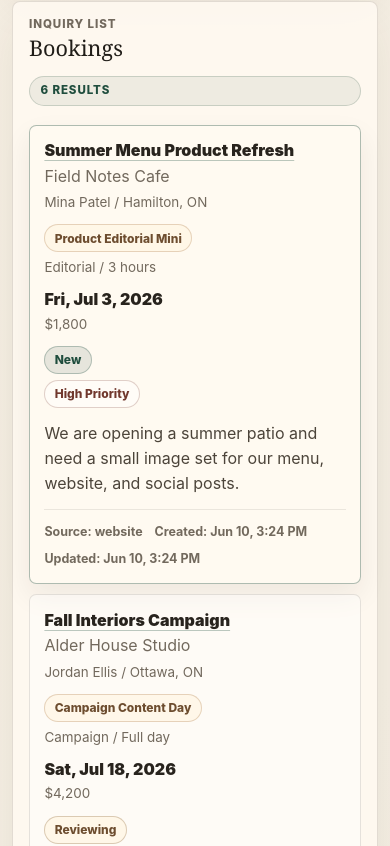
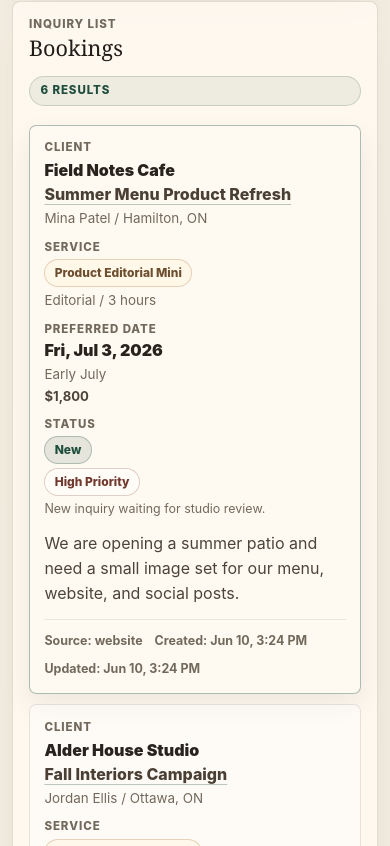
Before and after one commit to VIRTUE-CREATION-AND-DEVELOPMENT-INC/atelier-bookings, a Next.js app: page /Admin/bookings in a window 390 px wide. Shown: the part 1618-2464 px from the top of the page. Built offline with nearby package versions, Linux system fonts and the light colour scheme.

Commit message:
Virtue Engine - Workplan Step 2 - Improve Inbox Scanability - 2026-06-12

```diff
--- a/app/Admin/admin.module.css
+++ b/app/Admin/admin.module.css
@@ -544,6 +544,7 @@
 .inboxHeroStats span,
 .searchField span,
 .bookingTableHead,
+.cellLabel,
 .detailMetaGrid span {
   font-size: 0.72rem;
   font-weight: 800;
@@ -698,7 +699,7 @@
 .bookingTableHead,
 .bookingRow {
   display: grid;
-  grid-template-columns: minmax(13rem, 1.3fr) minmax(11rem, 0.9fr) minmax(9rem, 0.7fr) minmax(9rem, 0.7fr);
+  grid-template-columns: minmax(13rem, 1.35fr) minmax(11rem, 0.9fr) minmax(9.5rem, 0.72fr) minmax(10rem, 0.78fr);
   gap: 0.85rem;
   align-items: start;
 }
@@ -731,12 +732,23 @@
 .bookingStatusCell {
   min-width: 0;
   display: grid;
-  gap: 0.35rem;
+  gap: 0.32rem;
+}
+
+.cellLabel {
+  display: none;
+}
+
+.bookingClientName {
+  overflow-wrap: anywhere;
+  color: #28231d;
+  font-weight: 900;
+  line-height: 1.25;
 }
 
 .bookingMain a {
-  color: #28231d;
-  font-weight: 900;
+  color: #4a3f34;
+  font-weight: 800;
   line-height: 1.25;
   text-decoration: underline;
   text-decoration-color: rgba(31, 77, 61, 0.3);
@@ -744,6 +756,7 @@
 }
 
 .bookingMain span,
+.bookingStatusCell small,
 .bookingMain small,
 .labelStack small,
 .valueStack small {
@@ -774,6 +787,12 @@
   color: #28231d;
   font-weight: 900;
   line-height: 1.2;
+}
+
+.valueStack strong {
+  color: #4c443a;
+  font-size: 0.82rem;
+  line-height: 1.25;
 }
 
 .statusBadge {
@@ -838,6 +857,11 @@
 .priorityLow {
   border-color: rgba(52, 87, 73, 0.18);
   color: #1f4d3d;
+}
+
+.bookingStatusCell small {
+  color: #72695d;
+  font-size: 0.78rem;
 }
 
 .bookingMessage,
@@ -1366,6 +1390,18 @@
     grid-template-columns: 1fr;
   }
 
+  .cellLabel {
+    display: block;
+    color: #72695d;
+  }
+
+  .bookingMain,
+  .labelStack,
+  .valueStack,
+  .bookingStatusCell {
+    gap: 0.28rem;
+  }
+
   .bookingStatusCell {
     align-items: start;
   }
--- a/app/Admin/bookings/page.jsx
+++ b/app/Admin/bookings/page.jsx
@@ -239,6 +239,8 @@ export default async function BookingInboxPage({ searchParams }) {
                     key={booking.id}
                   >
                     <div className={styles.bookingMain}>
+                      <span className={styles.cellLabel}>Client</span>
+                      <strong className={styles.bookingClientName}>{booking.client.company}</strong>
                       <Link
                         href={getInboxHref({
                           query: content.query,
@@ -248,13 +250,13 @@ export default async function BookingInboxPage({ searchParams }) {
                       >
                         {booking.projectName}
                       </Link>
-                      <span>{booking.client.company}</span>
                       <small>
                         {booking.client.contactName} / {booking.client.location}
                       </small>
                     </div>
 
                     <div className={styles.labelStack}>
+                      <span className={styles.cellLabel}>Service</span>
                       <span className={styles.servicePill}>{booking.service.name}</span>
                       <small>
                         {booking.service.category} / {booking.service.durationLabel}
@@ -262,13 +264,16 @@ export default async function BookingInboxPage({ searchParams }) {
                     </div>
 
                     <div className={styles.valueStack}>
+                      <span className={styles.cellLabel}>Preferred date</span>
                       <time dateTime={booking.desiredDate.dateTime}>
                         {booking.desiredDate.shortLabel}
                       </time>
-                      <small>{booking.estimatedValue}</small>
+                      <small>{booking.timelineLabel}</small>
+                      <strong>{booking.estimatedValue}</strong>
                     </div>
 
                     <div className={styles.bookingStatusCell}>
+                      <span className={styles.cellLabel}>Status</span>
                       <StatusBadge status={booking.status} />
                       <span
                         className={`${styles.priorityPill} ${
@@ -277,6 +282,7 @@ export default async function BookingInboxPage({ searchParams }) {
                       >
                         {booking.priority} priority
                       </span>
+                      <small>{booking.status.description}</small>
                     </div>
 
                     <p className={styles.bookingMessage}>{booking.message}</p>
```
